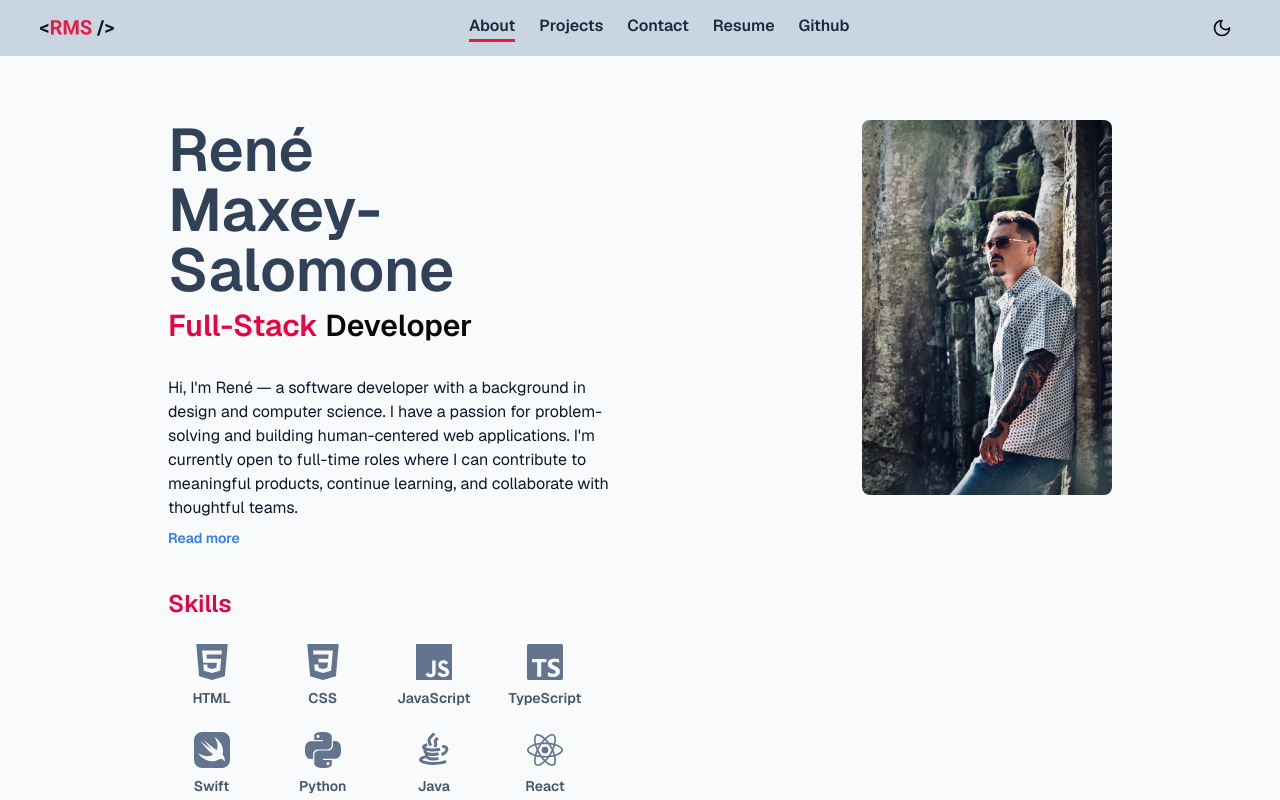
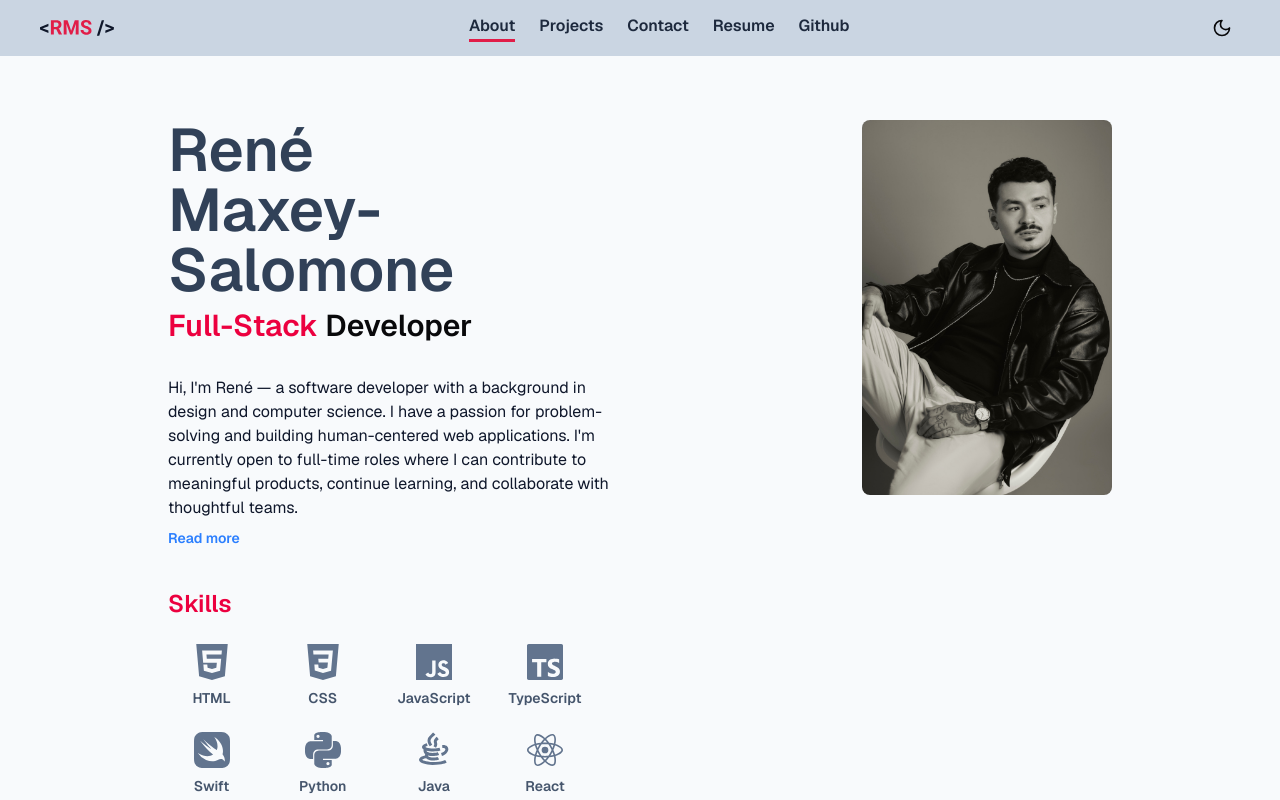
Before and after one commit to ReneMSdev/portfolio-website, a Next.js app: page / in a window 1280 px wide. Shown: the top 800 px of the page. Built offline with nearby package versions, Linux system fonts and the light colour scheme.

Commit message:
changed profile picture

```diff
--- a/src/app/page.js
+++ b/src/app/page.js
@@ -75,7 +75,7 @@ export default function Home() {
           <div className='relative inline-block'>
             {/* Image on top */}
             <Image
-              src='/img/profile/profile.jpg'
+              src='/img/profile/profile2.jpg'
               alt='Rene Maxey-Salomone'
               width={250}
               height={375}
```
Also changed, not shown: public/img/profile/profile-placeholder.jpg (deleted), public/img/profile/profile2.jpg (added).
